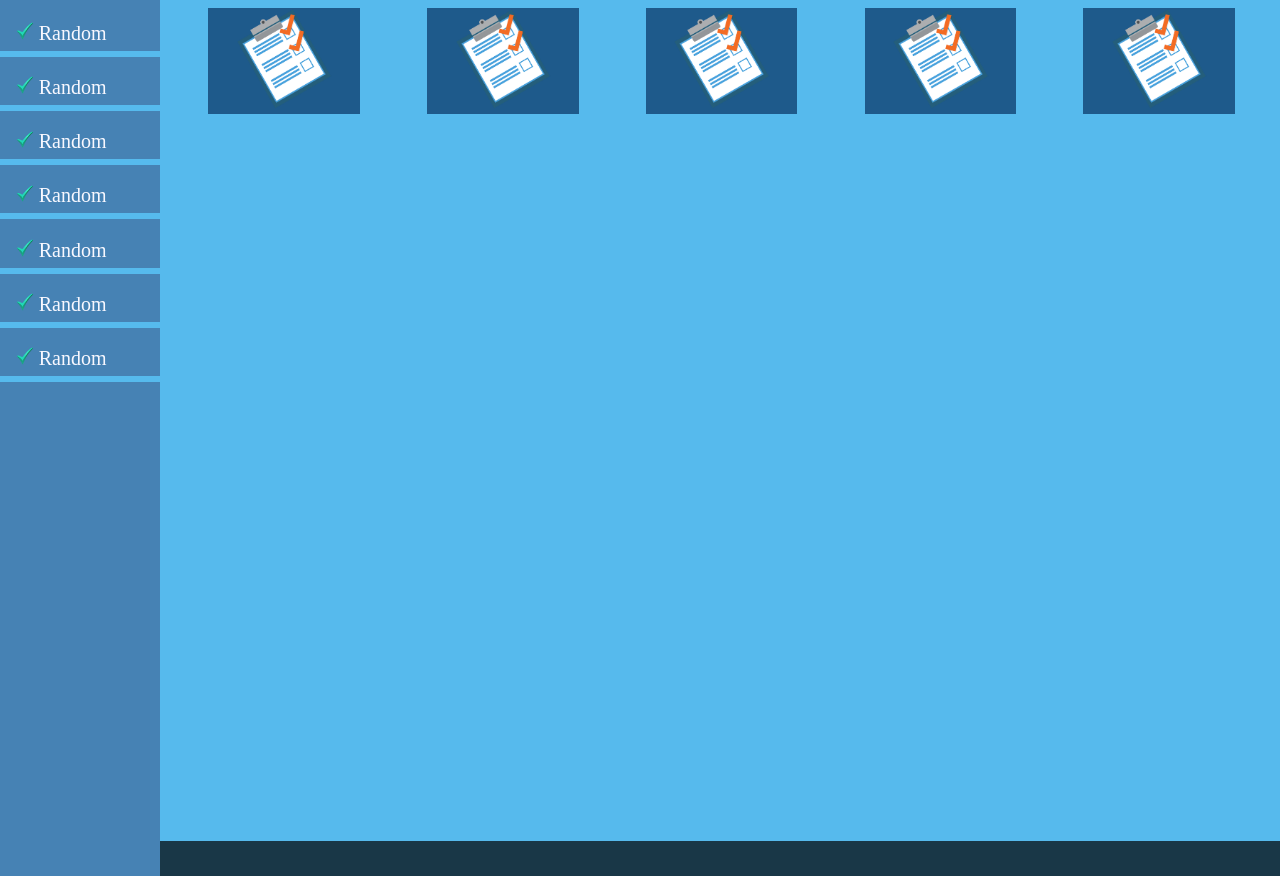
After one commit to Jole34/MIS, a PHP site: page /ankete.php in a window 1280 px wide. The commit adds this page. Run offline with PHP 8.4, Linux system fonts and the light colour scheme.

Commit message:
anketeMaking1

```diff
--- /dev/null
+++ b/CSS/ankete.css
@@ -0,0 +1,34 @@
+/* ---- First in row (margin from sidebar)  ----*/
+#anketa-linkfirstInRow {
+    background-color:  rgb(30, 90, 139);
+    margin-left: 200px;
+    width: 12%;
+    display: inline-block;
+
+}
+
+.anketa-link {
+    background-color: rgb(30, 90, 139);
+    margin-left: 5%;
+    width: 12%;
+    display: inline-block;
+}
+
+ #anketa-linkfirstInRow img {
+    width: 11vh;
+    transition: 1s;
+}
+.anketa-link img {
+    transition: 1s;
+    width: 11vh;
+}
+
+.anketa-link img:hover{
+    transform: rotate(45deg);
+    transition: 1s;
+}
+
+#anketa-linkfirstInRow img:hover {
+    transform: rotate(45deg);
+    transition: 1s;
+}
--- /dev/null
+++ b/ankete.php
@@ -0,0 +1,43 @@
+<!DOCTYPE html>
+
+<head>
+    <link rel="stylesheet" type="text/css" href="CSS/zajednicki.css">
+    <link rel="stylesheet" type="text/css" href="CSS/ankete.css">
+    <meta name="viewport" content="width=device-width, initial-scale=1">
+    <title>Ankete</title>
+</head>
+
+<body>
+
+    <div class="sidebar">
+        <a href="#Random"><img src="Images/icon1.png"> Random </a>
+        <a href="#Random"><img src="Images/icon1.png"> Random</a>
+        <a href="#Random"><img src="Images/icon1.png"> Random</a>
+        <a href="#Random"><img src="Images/icon1.png"> Random</a>
+        <a href="#Random"><img src="Images/icon1.png"> Random</a>
+        <a href="#Random"><img src="Images/icon1.png"> Random</a>
+        <a href="#Random"><img src="Images/icon1.png"> Random</a>
+    </div>
+    <div id="anketa-linkfirstInRow">
+        <center>
+            <img src="Images/ankete.png" />
+        </center>
+    </div>
+    <?php
+
+    for ($i = 0; $i < 4; $i++) {
+    ?>
+        <div class="anketa-link">
+            <center>
+                <img src="Images/ankete.png" />
+            </center>
+        </div>
+    <?php
+    }
+    ?>
+    <div class="footer">
+        <p></p>
+    </div>
+</body>
+
+</html>
--- /dev/null
+++ b/forms.php
@@ -0,0 +1,3 @@
+<?php
+header('Location: overaSemestra.php');
+?>
--- a/overaSemestra.html
+++ b/overaSemestra.php
@@ -19,7 +19,7 @@
         <a href="#Random"><img src="Images/icon1.png"> Random</a>
     </div>
     <div class="overaSemestra-odabirIspita">
-        <form action="overaSemestraPHP.php" method="post">
+        <form action="forms.php" method="post">
             <label class="container">One
                 <input type="checkbox" name="odabir[]" value="one" checked="checked">
                 <span class="checkmark"></span>
@@ -92,7 +92,7 @@
 
 
     function checkDate() {
-        if ((month == 6 || month == 1) && (dateC >= 1 && dateC <= 28)) {
+        if ((month == 5 || month == 1) && (dateC >= 1 && dateC <= 28)) {
             for (i = 0; i <divs.length; i++){
                 divs[i].style.display = "block";
             }
--- a/overaSemestraPHP.php
+++ /dev/null
@@ -1,3 +0,0 @@
-<?php
-header('Location: overaSemestra.html');
-?>
```
Also changed, not shown: Images/ankete.png (added), index.php (renamed from index.html).
